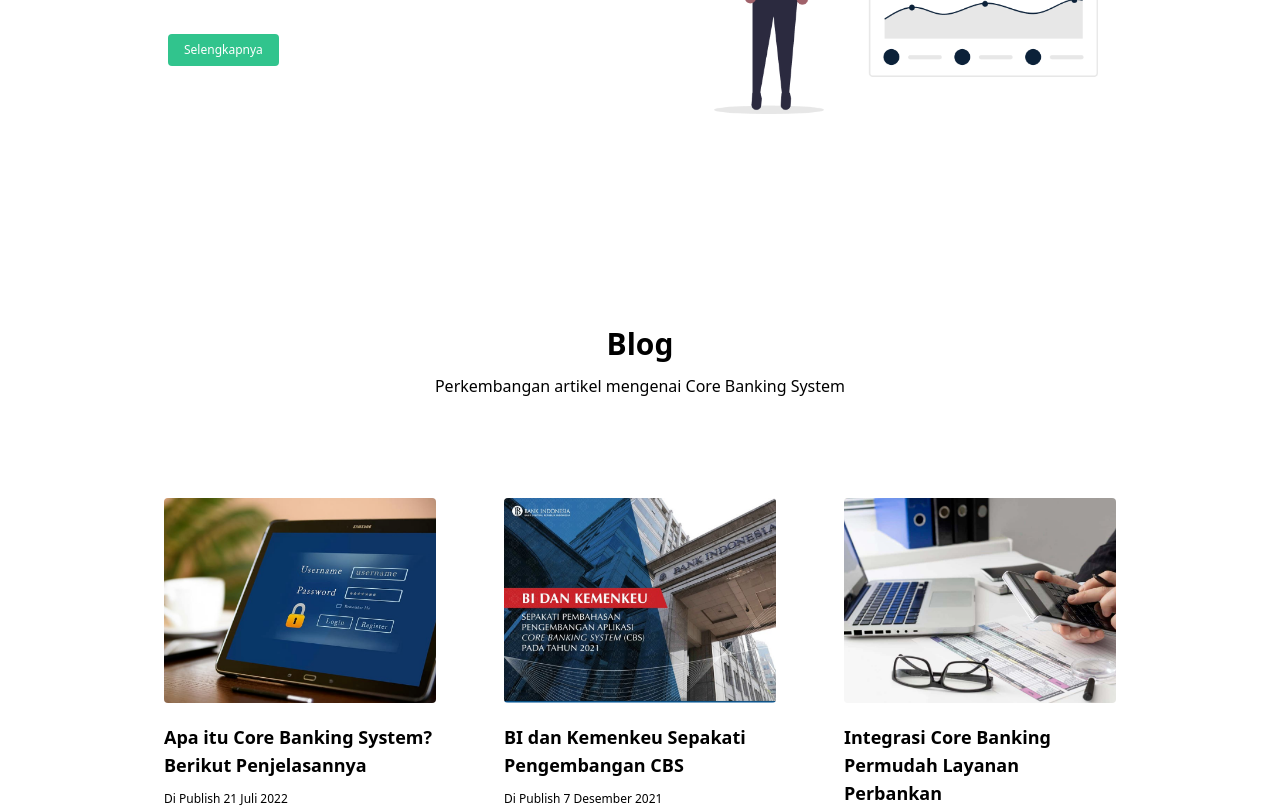
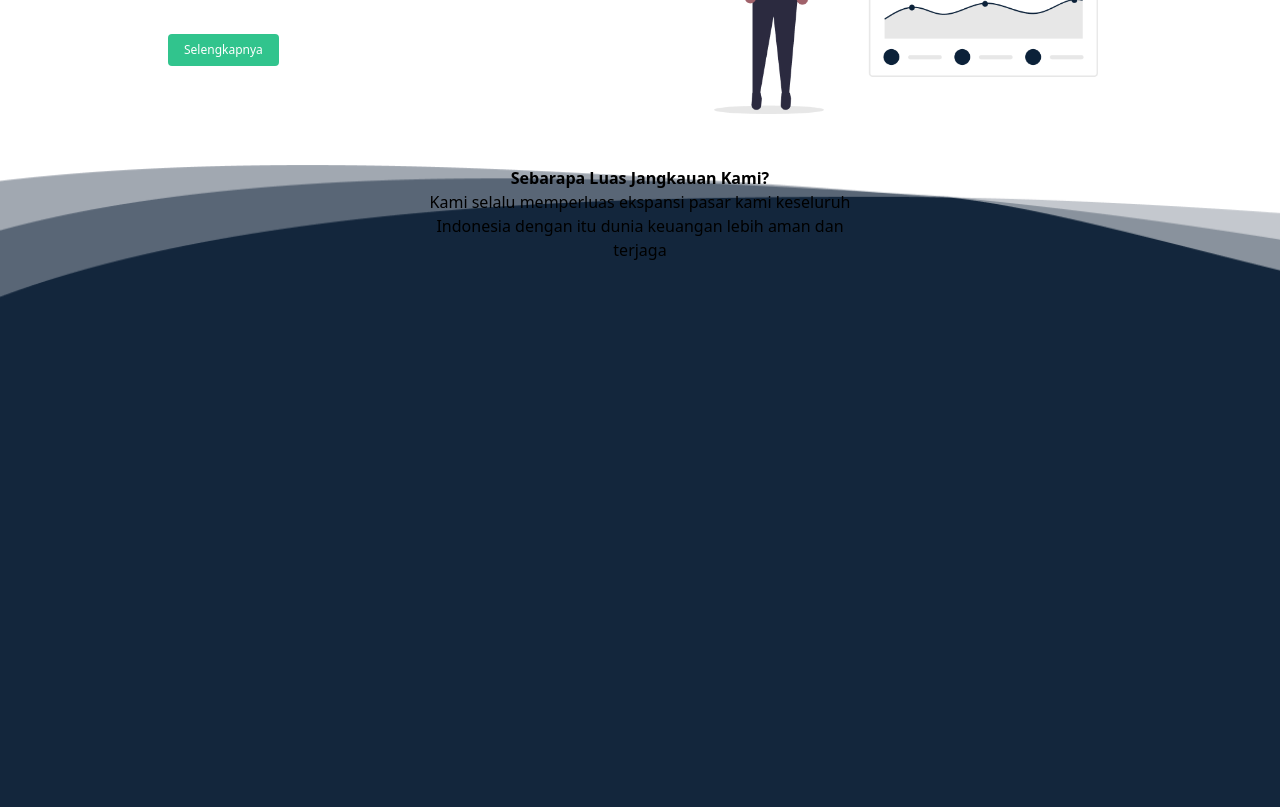
Before and after one commit to faizalajiw/Corebanking-NextJS, a Next.js app: page / in a window 1280 px wide. Shown: the part 2220-3027 px from the top of the page. Built offline with nearby package versions, Linux system fonts and the light colour scheme.

Commit message:
jangkauan

```diff
--- a/pages/index.jsx
+++ b/pages/index.jsx
@@ -18,9 +18,21 @@ export default function Home() {
       <div className=" bg-white py-20 md:py-40">
         <Section />
         <Feature />
+
+        <section>
+          <div className="container flex flex-col p-10  bg-[url('/img/jangkauanBG.png')] pt-10 pb-10  bg-cover h-72 md:h-[1024px]">
+            <div className=" text-center font-bold">
+              <h1>Sebarapa Luas Jangkauan Kami?</h1>
+            </div>
+            <div className=" md:px-96 text-center">
+              <p>Kami selalu memperluas ekspansi pasar kami keseluruh Indonesia dengan itu dunia keuangan lebih aman dan terjaga</p>
+            </div>
+          </div>
+        </section>
+
       </div>
       <div className=" bg-jangkauan-pattern bg-cover bg-center bg-no-repeat"></div>
-      <div className=" bg-white pb-16 pt-10">
+      <div className=" bg-white pb-16">
         <div className=" text-center px-7 mb-20 text-black md:px-32">
           <h1 className=" text-3xl font-semibold mb-3 md:font-bold">Blog</h1>
           <p className=" font-light md:font-normal">
```
Also changed, not shown: public/img/JangkauanBg.png (added).
